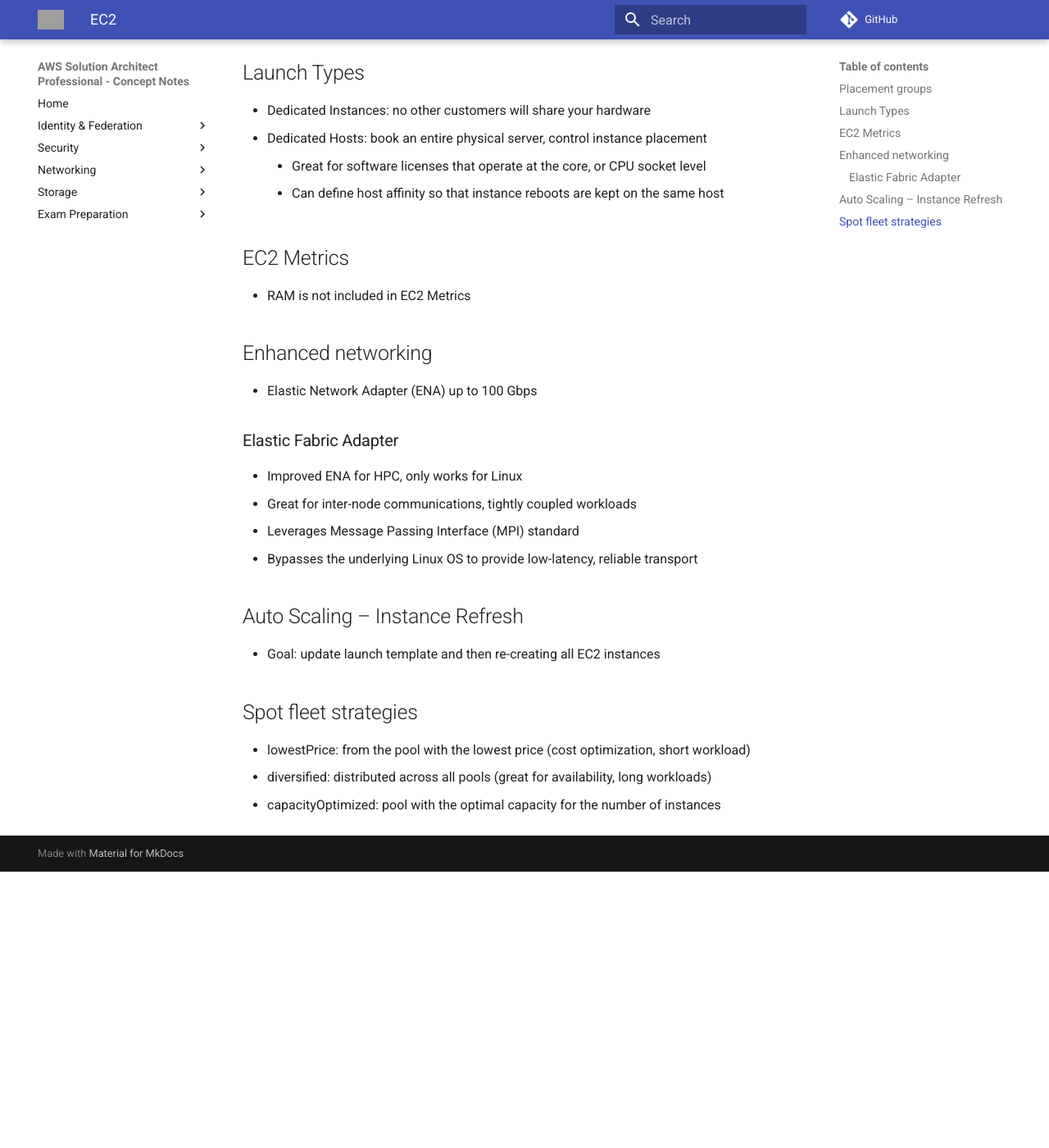
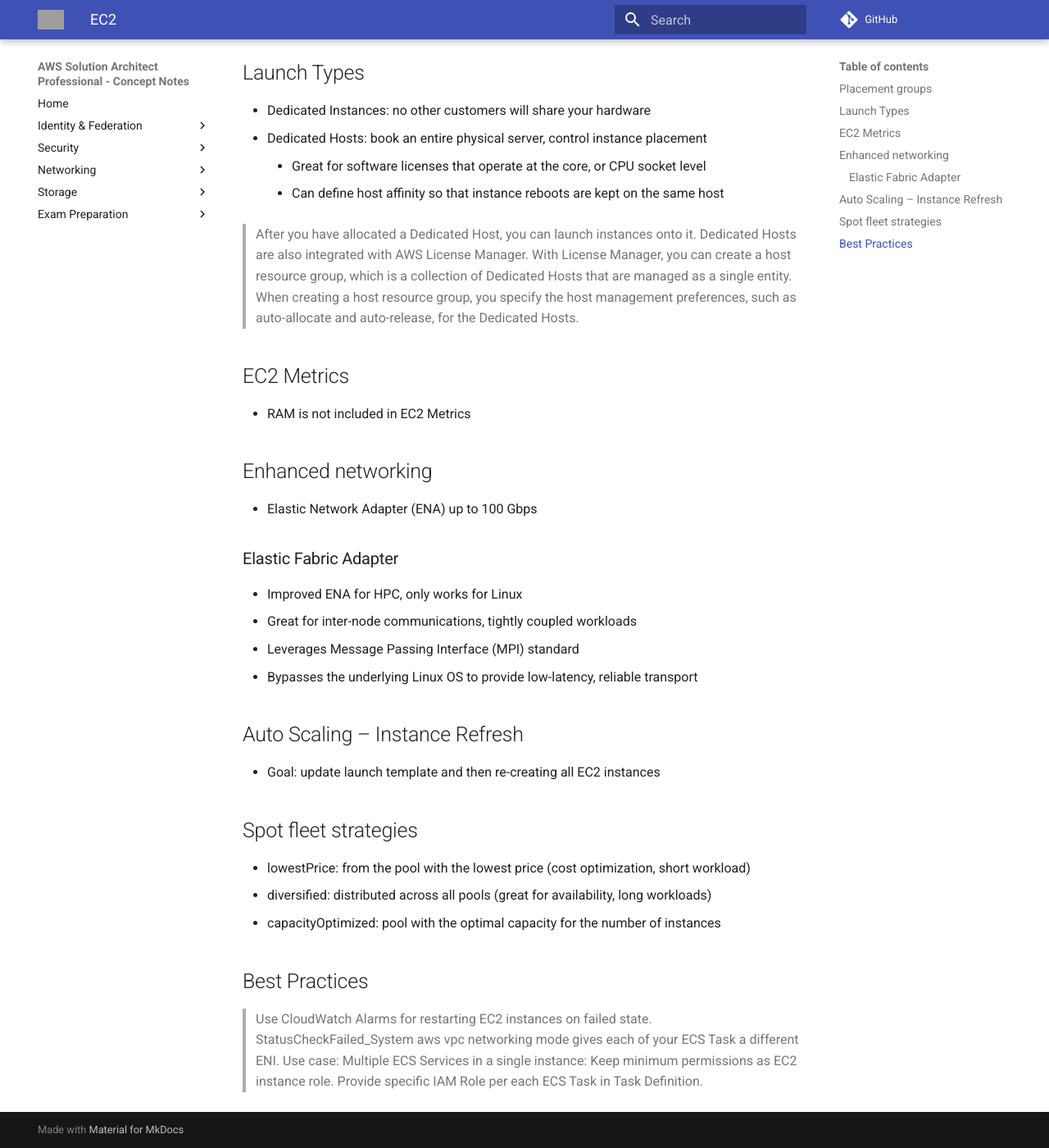
Before and after one commit to jeyabalajis/aws-certified-sa-pro-notes, an MkDocs documentation site: the page built from docs/compute/ec2.md, in a window 1280 px wide and 1400 px high, scrolled down 436 px. Shown: the whole window at 82% size. Built offline with MkDocs 1.6.1 and Material for MkDocs 9.7.7, drawn with Linux system fonts in a browser that asks for light colours; comment, search, counter and statistics services are not loaded; before the commit the page ends 1499 px from its top, so only the background shows below that; grey boxes are pictures that could not be loaded.

Commit message:
Update ec2.md

```diff
--- a/docs/compute/ec2.md
+++ b/docs/compute/ec2.md
@@ -12,6 +12,10 @@
 - Dedicated Hosts: book an entire physical server, control instance placement
     - Great for software licenses that operate at the core, or CPU socket level
     - Can define host affinity so that instance reboots are kept on the same host
+
+> After you have allocated a Dedicated Host, you can launch instances onto it.
+> Dedicated Hosts are also integrated with AWS License Manager.
+> With License Manager, you can create a host resource group, which is a collection of Dedicated Hosts that are managed as a single entity. When creating a host resource group, you specify the host management preferences, such as auto-allocate and auto-release, for the Dedicated Hosts.
 
 ## EC2 Metrics
 - RAM is not included in EC2 Metrics
@@ -32,3 +36,8 @@
 - lowestPrice: from the pool with the lowest price (cost optimization, short workload)
 - diversified: distributed across all pools (great for availability, long workloads)
 - capacityOptimized: pool with the optimal capacity for the number of instances
+
+## Best Practices
+> Use CloudWatch Alarms for restarting EC2 instances on failed state. StatusCheckFailed_System
+> aws vpc networking mode gives each of your ECS Task a different ENI.
+> Use case: Multiple ECS Services in a single instance: Keep minimum permissions as EC2 instance role. Provide specific IAM Role per each ECS Task in Task Definition.
```
